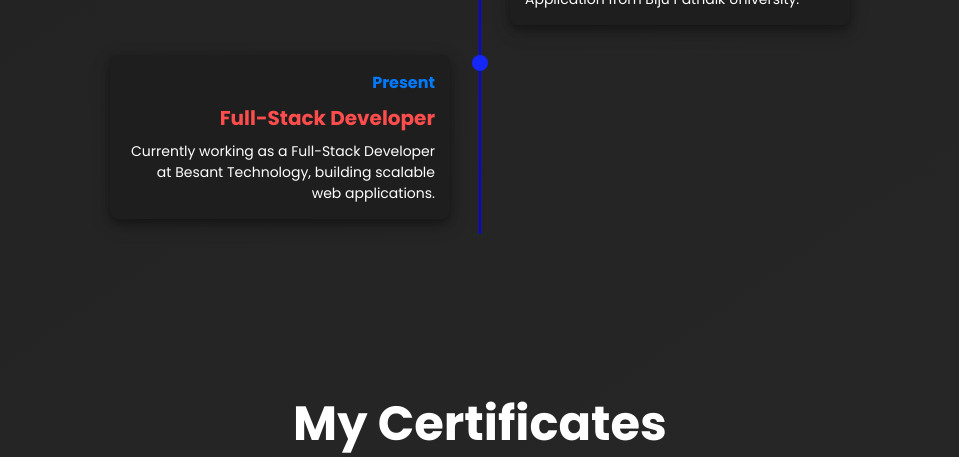
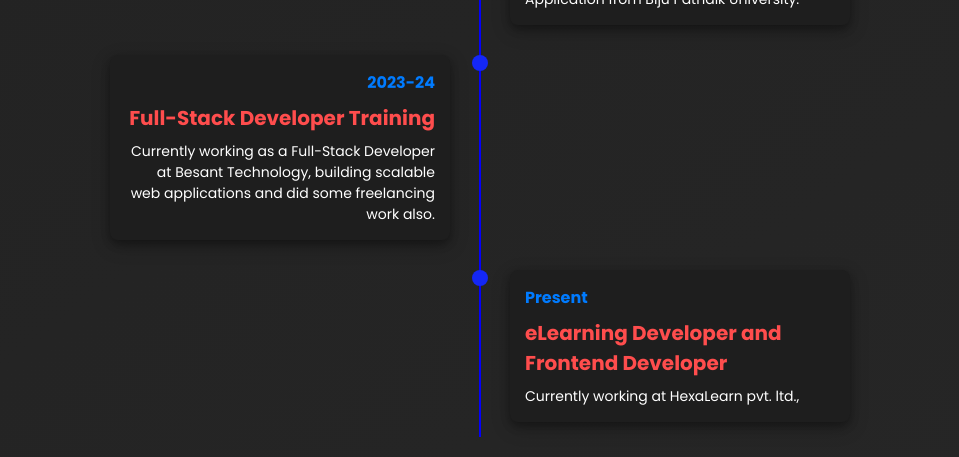
Before and after one commit to Ashish-1013/A.K.Giri, a React (Vite) app: page / in a window 1280 px wide. Shown: the part 3640-4097 px from the top of the page, without its empty margins (160-1119 px from the left). Built offline with nearby package versions, Linux system fonts and the light colour scheme.

Commit message:
added the experience

```diff
--- a/src/components/Career/careerJourney.jsx
+++ b/src/components/Career/careerJourney.jsx
@@ -25,15 +25,15 @@ const CareerJourney = () => {
       description: 'Completed Masters’s Degree in Computer Application from Biju Patnaik University.',
     },
     {
+      year: '2023-24',
+      title: 'Full-Stack Developer Training',
+      description: 'Currently working as a Full-Stack Developer at Besant Technology, building scalable web applications and did some freelancing work also.',
+    },
+    {
       year: 'Present',
-      title: 'Full-Stack Developer',
-      description: 'Currently working as a Full-Stack Developer at Besant Technology, building scalable web applications.',
+      title: 'eLearning Developer and Frontend Developer',
+      description: 'Currently working at HexaLearn pvt. ltd.,',
     },
-    /*{
-      year: '2024',
-      title: 'Present Job - Full-Stack Developer',
-      description: 'Currently working as a Full-Stack Developer at DEF Solutions, building scalable web applications.',
-    },*/
   ];
 
   return (
```
